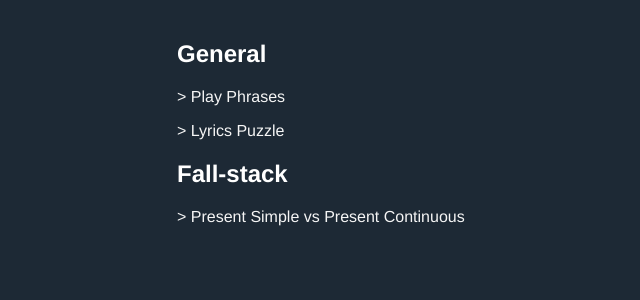
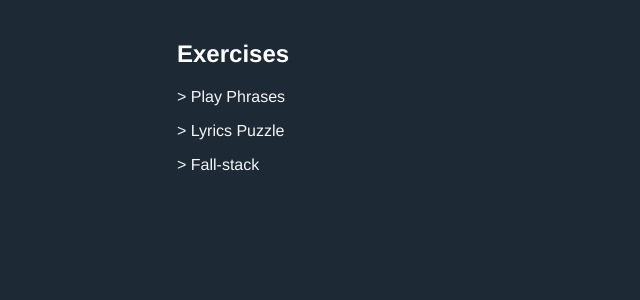
Before and after one commit to probil/play-with-english, a Vue app: page / in a window 1280 px wide. Shown: the top 300 px of the page, without its empty margins (263-903 px from the left). Built offline with nearby package versions, Linux system fonts and the light colour scheme.

Commit message:
feat(dashboard): use `v-for` to render list of exercises

```diff
--- a/src/components/pages/Dashboard.vue
+++ b/src/components/pages/Dashboard.vue
@@ -1,16 +1,31 @@
 <template>
   <div class="dashboard">
-    <h2>General</h2>
-    <p>
-      <router-link to="/play-phrases">> Play Phrases</router-link>
+    <h2>Exercises</h2>
+    <p v-for="exercise in exercises" :key="exercise.link">
+      <router-link :to="exercise.link">> {{ exercise.title }}</router-link>
     </p>
-    <p>
-      <router-link to="/lyrics-puzzle">> Lyrics Puzzle</router-link>
-    </p>
-    <h2>Fall-stack</h2>
-    <router-link to="/fall-stack">> Present Simple vs Present Continuous</router-link>
   </div>
 </template>
+<script>
+export default {
+  data: () => ({
+    exercises: [
+      {
+        title: 'Play Phrases',
+        link: '/play-phrases',
+      },
+      {
+        title: 'Lyrics Puzzle',
+        link: '/lyrics-puzzle',
+      },
+      {
+        title: 'Fall-stack',
+        link: '/fall-stack',
+      },
+    ],
+  }),
+};
+</script>
 <style lang="stylus">
   .dashboard
     width 400px
```
